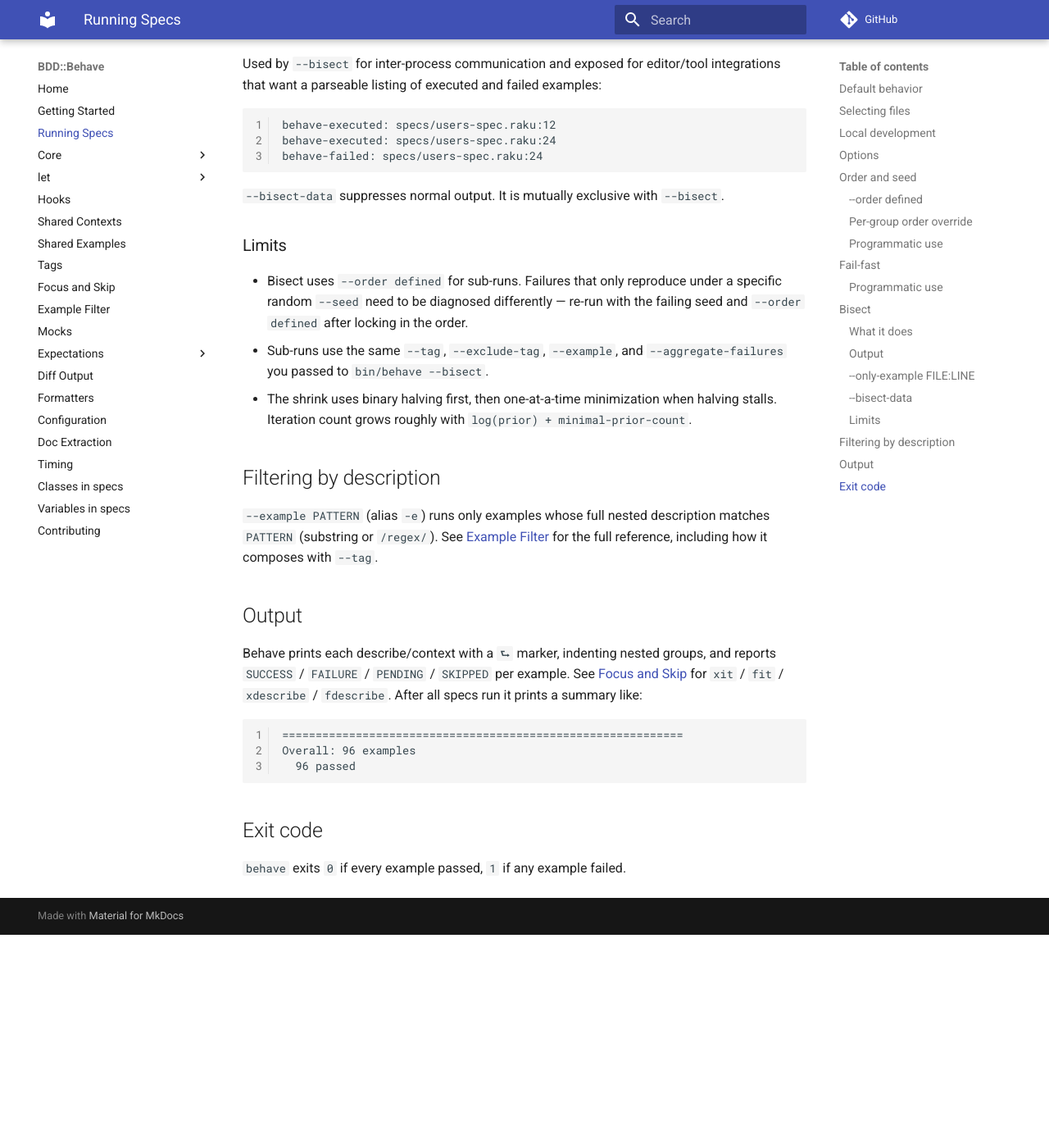
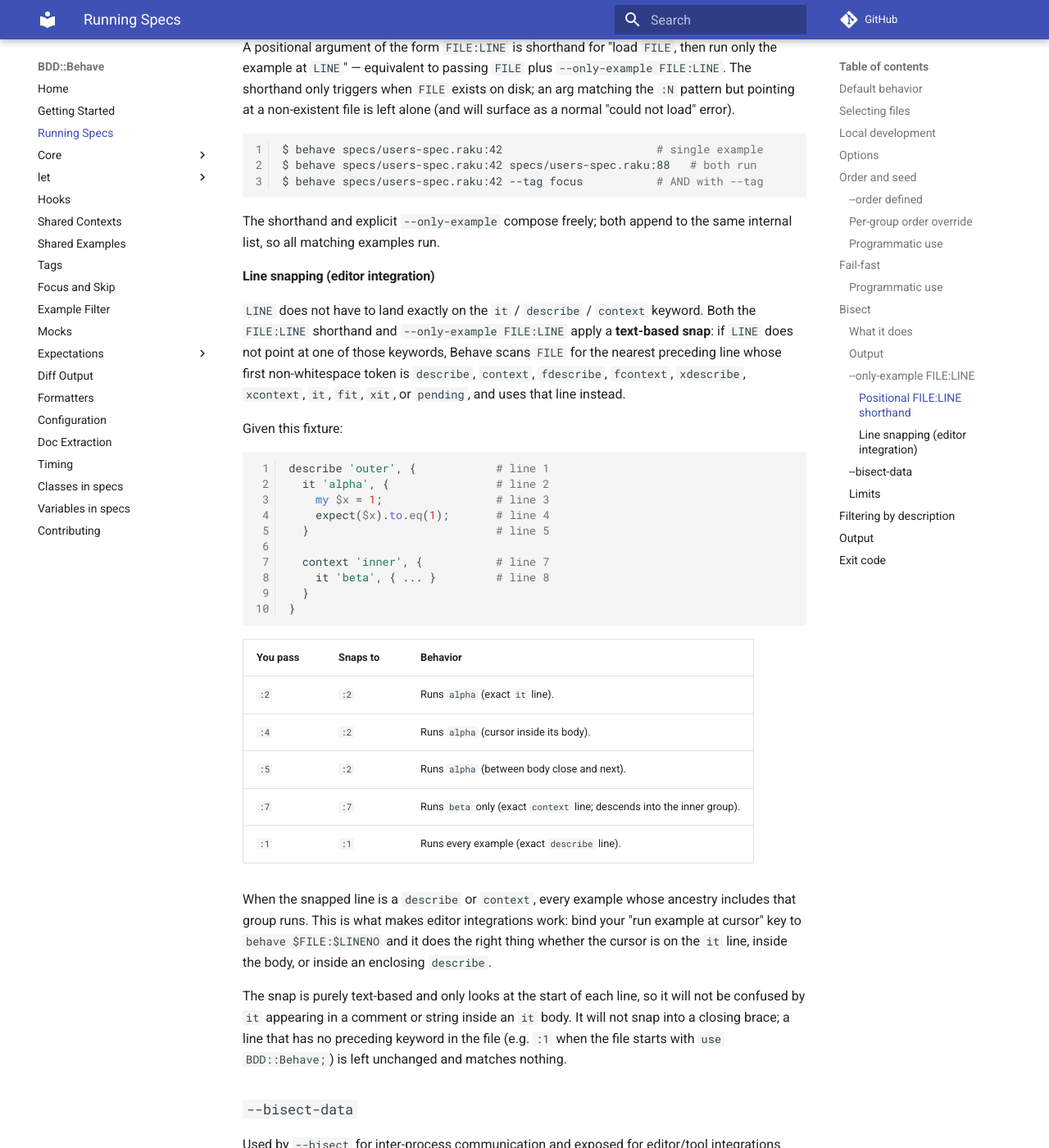
Before and after one commit to gdonald/BDD-Behave, an MkDocs documentation site: the page built from docs-src/docs/running.md, in a window 1280 px wide and 1400 px high, scrolled down 6003 px. Shown: the whole window at 82% size. Built offline with MkDocs 1.6.1 and Material for MkDocs 9.7.7, drawn with Linux system fonts in a browser that asks for light colours; comment, search, counter and statistics services are not loaded; before the commit the page ends 7143 px from its top, so only the background shows below that.

Commit message:
Run specs by line number

````diff
--- a/docs-src/docs/running.md
+++ b/docs-src/docs/running.md
@@ -202,6 +202,49 @@ $ behave --only-example users-spec.raku:42 specs/users-spec.raku  # basename mat
 
 `FILE` matches if any of these hold: exact-string equality with the example's stored path, absolute-path equality, `path/to/file.raku` suffix match, or basename equality. `LINE` must equal the line of the `it` block. Repeating `--only-example` is OR semantics; the runner runs every example matching any pattern.
 
+#### Positional `FILE:LINE` shorthand
+
+A positional argument of the form `FILE:LINE` is shorthand for "load `FILE`, then run only the example at `LINE`" — equivalent to passing `FILE` plus `--only-example FILE:LINE`. The shorthand only triggers when `FILE` exists on disk; an arg matching the `:N` pattern but pointing at a non-existent file is left alone (and will surface as a normal "could not load" error).
+
+```shell
+$ behave specs/users-spec.raku:42                       # single example
+$ behave specs/users-spec.raku:42 specs/users-spec.raku:88   # both run
+$ behave specs/users-spec.raku:42 --tag focus           # AND with --tag
+```
+
+The shorthand and explicit `--only-example` compose freely; both append to the same internal list, so all matching examples run.
+
+#### Line snapping (editor integration)
+
+`LINE` does not have to land exactly on the `it` / `describe` / `context` keyword. Both the `FILE:LINE` shorthand and `--only-example FILE:LINE` apply a **text-based snap**: if `LINE` does not point at one of those keywords, Behave scans `FILE` for the nearest preceding line whose first non-whitespace token is `describe`, `context`, `fdescribe`, `fcontext`, `xdescribe`, `xcontext`, `it`, `fit`, `xit`, or `pending`, and uses that line instead.
+
+Given this fixture:
+
+```raku
+describe 'outer', {            # line 1
+  it 'alpha', {                # line 2
+    my $x = 1;                 # line 3
+    expect($x).to.eq(1);       # line 4
+  }                            # line 5
+
+  context 'inner', {           # line 7
+    it 'beta', { ... }         # line 8
+  }
+}
+```
+
+| You pass        | Snaps to | Behavior                                    |
+| --------------- | -------- | ------------------------------------------- |
+| `:2`            | `:2`     | Runs `alpha` (exact `it` line).             |
+| `:4`            | `:2`     | Runs `alpha` (cursor inside its body).      |
+| `:5`            | `:2`     | Runs `alpha` (between body close and next). |
+| `:7`            | `:7`     | Runs `beta` only (exact `context` line; descends into the inner group). |
+| `:1`            | `:1`     | Runs every example (exact `describe` line). |
+
+When the snapped line is a `describe` or `context`, every example whose ancestry includes that group runs. This is what makes editor integrations work: bind your "run example at cursor" key to `behave $FILE:$LINENO` and it does the right thing whether the cursor is on the `it` line, inside the body, or inside an enclosing `describe`.
+
+The snap is purely text-based and only looks at the start of each line, so it will not be confused by `it` appearing in a comment or string inside an `it` body. It will not snap into a closing brace; a line that has no preceding keyword in the file (e.g. `:1` when the file starts with `use BDD::Behave;`) is left unchanged and matches nothing.
+
 ### `--bisect-data`
 
 Used by `--bisect` for inter-process communication and exposed for editor/tool integrations that want a parseable listing of executed and failed examples:
````
Also changed, not shown: 8 other files.
